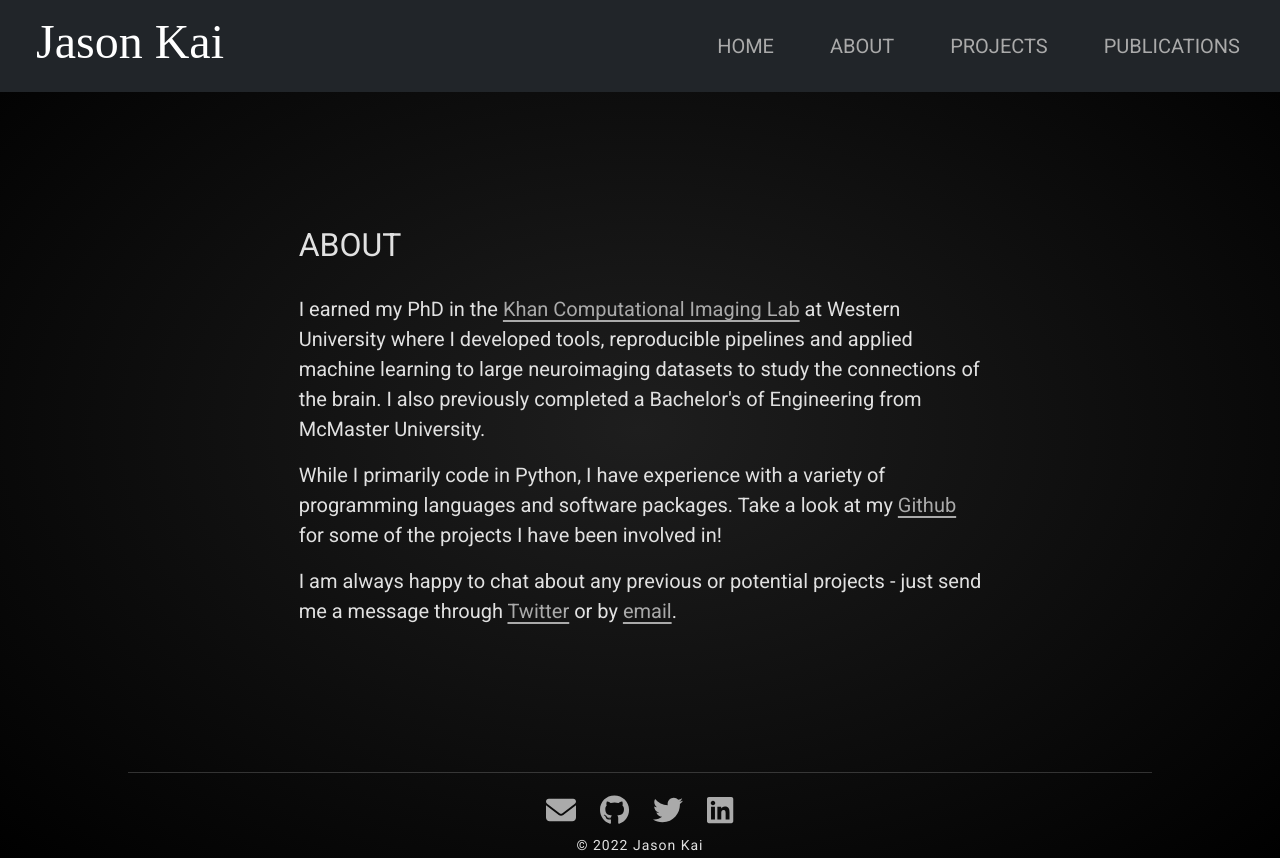
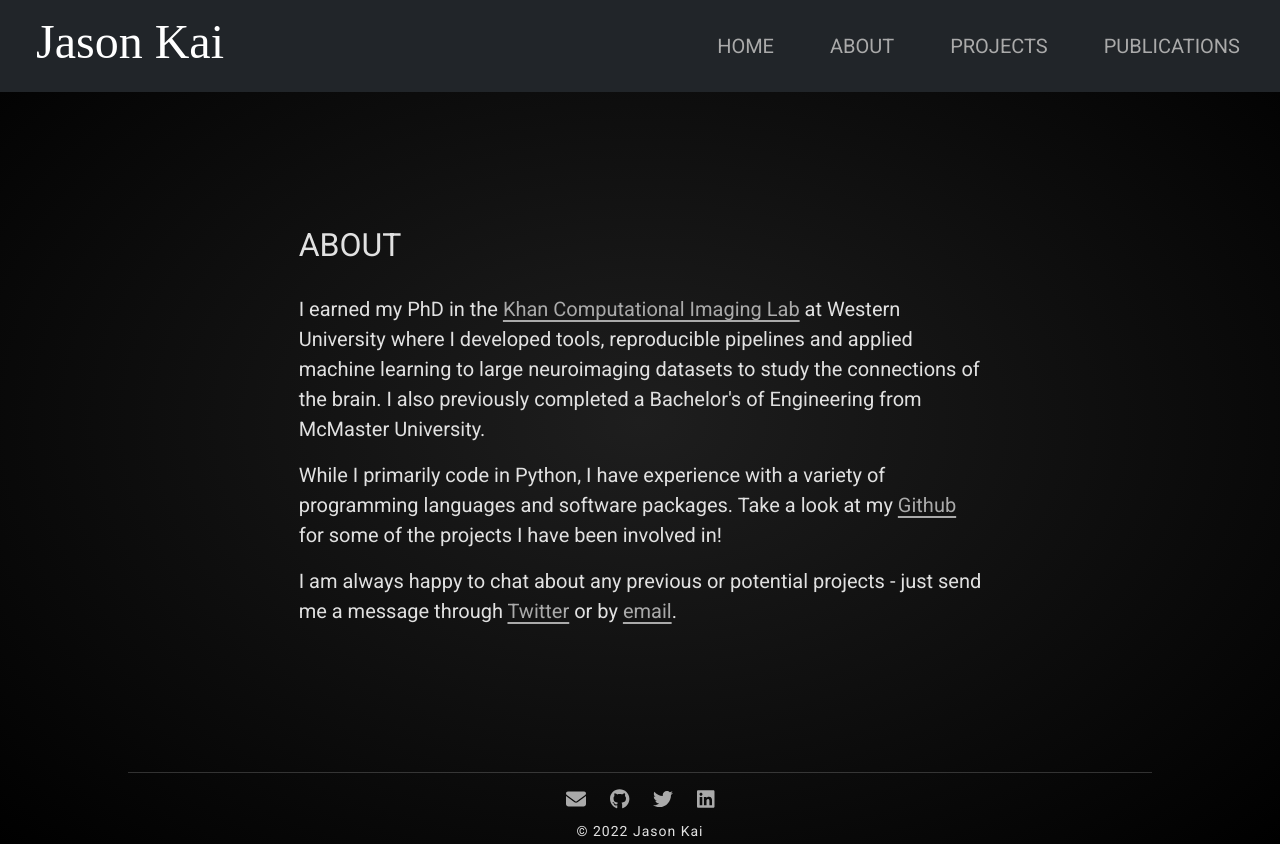
Before and after one commit to kaitj/kaitj.github.io, a Next.js app: page /about in a window 1280 px wide. Built offline with nearby package versions, Linux system fonts and the light colour scheme; a web font is replaced by a local one.

Commit message:
fix social icon sizes for footer

```diff
--- a/components/footer.tsx
+++ b/components/footer.tsx
@@ -1,7 +1,7 @@
 import styles from '../styles/home.module.css'
 import socials from '../styles/socials.module.css'
 
-import { Social } from '../components/socials'
+import { SocialFooter } from '../components/socials'
 
 export const HomeFooter = () => {
     let year: number = new Date().getFullYear();
@@ -19,7 +19,7 @@ export const Footer = () => {
     return (
         <footer className={styles.footer}>
             <div className={["row", socials.socialRow].join(' ')}>
-                <Social />
+                <SocialFooter />
             </div>
             <div className="row">
                 &copy; {year} Jason Kai
--- a/components/socials.tsx
+++ b/components/socials.tsx
@@ -4,8 +4,35 @@ import { faGithub, faTwitter, faLinkedin } from '@fortawesome/free-brands-svg-ic
 
 import styles from '../styles/socials.module.css'
 
-// Resize icons
+// Home social component
 export const Social = () => {
+    return (
+        <div className='flex'>
+            {/* Email */}
+            <a href="mailto:tkai@uwo.ca" target="_blank" rel='noopener noreferrer' title="Email" >
+                <FontAwesomeIcon icon={faEnvelope} className={styles.socialHome} />
+            </a>
+
+            {/* Github */}
+            <a href="https://github.com/kaitj" target="_blank" rel="noreferrer">
+                <FontAwesomeIcon icon={faGithub} className={styles.socialHome} />
+            </a>
+
+            {/* Twitter */}
+            <a href="https://twitter.com/jasonkai" target="_blank" rel="noreferrer">
+                <FontAwesomeIcon icon={faTwitter} className={styles.socialHome} />
+            </a>
+
+            {/* LinkedIn */}
+            <a href="https://www.linkedin.com/in/jasonkai/" target="_blank" rel="noreferrer">
+                <FontAwesomeIcon icon={faLinkedin} className={styles.socialHome} />
+            </a>
+        </div>
+    )
+};
+
+// Footer social component
+export const SocialFooter = () => {
     return (
         <div className='flex'>
             {/* Email */}
--- a/styles/socials.module.css
+++ b/styles/socials.module.css
@@ -1,6 +1,12 @@
-.socialIcon {
+.socialHome {
     font-size: 30px;
     margin: 12px 12px 0 12px;
+    color: var(--font-secondary);
+}
+
+.socialIcon {
+    font-size: 20px;
+    margin: 6px 12px 0 12px;
     color: var(--font-secondary);
 }
 
```
